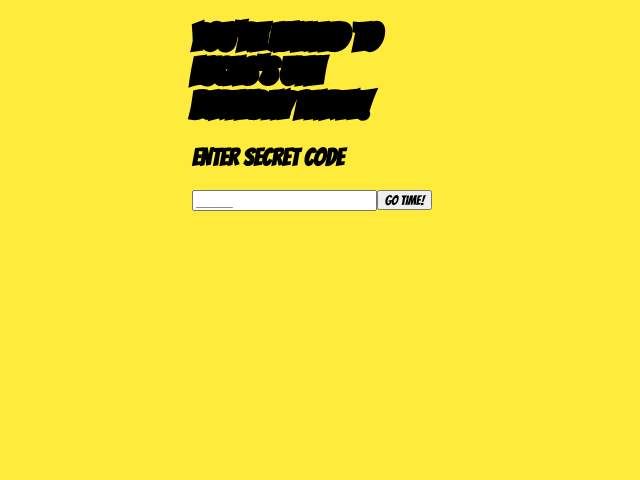
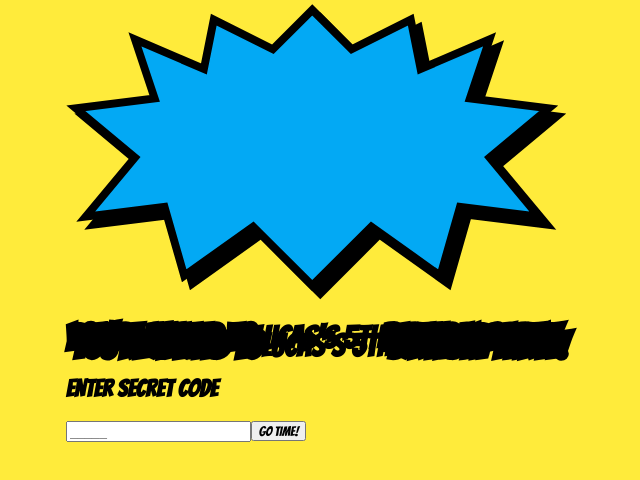
Before and after one commit to mikejm7/hello-world, a Next.js app: page / in a window 1280 px wide. Shown: the top 480 px of the page, without its empty margins (328-968 px from the left). Built offline with nearby package versions, Linux system fonts and the light colour scheme.

Commit message:
Update page.tsx

```diff
--- a/app/page.tsx
+++ b/app/page.tsx
@@ -1,20 +1,33 @@
 'use client';
 import React, { useState, useEffect, useRef } from 'react';
 
-export default function SpideyParty() {
+// Reusable Comic Burst Component
+const ComicBurst = ({ children, color = "#03A9F4" }) => (
+  <div className="burst-wrapper relative flex items-center justify-center">
+    <svg viewBox="0 0 500 300" className="w-full h-auto">
+      <path
+        d="M250,10 L290,50 L350,20 L360,70 L430,40 L410,100 L490,110 L430,160 L480,220 L400,210 L380,280 L310,230 L250,290 L190,230 L120,280 L100,210 L20,220 L70,160 L10,110 L90,100 L70,40 L140,70 L150,20 L210,50 Z"
+        fill={color}
+        stroke="black"
+        strokeWidth="8"
+      />
+    </svg>
+    <div className="absolute inset-0 flex items-center justify-center p-8">
+      {children}
+    </div>
+  </div>
+);
+
+export default function SpideyInvite() {
   const [code, setCode] = useState('');
   const [isUnlocked, setIsUnlocked] = useState(false);
   const [hasRSVPd, setHasRSVPd] = useState(false);
   const [timeLeft, setTimeLeft] = useState({ days: 0, hrs: 0, mins: 0, secs: 0 });
-  const [isThwipping, setIsThwipping] = useState(false);
 
   const intelRef = useRef<HTMLDivElement>(null);
-  const rsvpRef = useRef<HTMLDivElement>(null);
-  const audioRef = useRef<HTMLAudioElement>(null);
-
+  const thwipAudio = useRef<HTMLAudioElement>(null);
   const SECRET_CODE = "SPIDEY6";
 
-  // Countdown Logic
   useEffect(() => {
     const target = new Date("March 27, 2026 14:00:00").getTime();
     const interval = setInterval(() => {
@@ -31,97 +44,86 @@ export default function SpideyParty() {
     return () => clearInterval(interval);
   }, []);
 
-  // Auto-scroll logic
   useEffect(() => {
     if (isUnlocked && intelRef.current) {
-      intelRef.current.scrollIntoView({ behavior: 'smooth', block: 'center' });
+      setTimeout(() => {
+        intelRef.current?.scrollIntoView({ behavior: 'smooth', block: 'center' });
+      }, 300);
     }
   }, [isUnlocked]);
 
   const handleVerify = (e: React.FormEvent) => {
     e.preventDefault();
     if (code.toUpperCase() === SECRET_CODE) {
-      setIsThwipping(true);
-      if (audioRef.current) audioRef.current.play();
-      setTimeout(() => {
+      if (thwipAudio.current) thwipAudio.current.play();
       setIsUnlocked(true);
-        setIsThwipping(false);
-      }, 300);
     } else {
-      alert("THWIP! WRONG CODE!");
+      alert("THWIP! Try again!");
     }
   };
 
   return (
-    <main className="min-h-screen w-full flex flex-col items-center py-10 px-4 space-y-12">
-      <audio ref={audioRef} src="https://www.myinstants.com/media/sounds/thwip.mp3" />
+    <main className="min-h-screen w-full flex flex-col items-center py-8 px-4 space-y-10">
+      <audio ref={thwipAudio} src="https://www.myinstants.com/media/sounds/thwip.mp3" />
 
-      {/* HEADER BURST */}
-      <div className="w-full max-w-xl burst-container flex flex-col items-center justify-center">
-        <h1 className="font-comic text-4xl md:text-6xl text-white text-center leading-none uppercase text-stroke">
-          YOU'RE INVITED TO<br/>
-          <span className="text-black text-5xl md:text-7xl">LUCAS'S 5TH</span><br/>
-          BIRTHDAY PARTY!
+      {/* HEADER */}
+      <ComicBurst>
+        <h1 className="font-comic text-3xl md:text-5xl text-white text-center leading-none uppercase">
+          <span className="text-stroke block">YOU'RE INVITED TO</span>
+          <span className="text-black text-4xl md:text-6xl block mt-1">LUCAS'S 5TH</span>
+          <span className="text-stroke block mt-1">BIRTHDAY PARTY!</span>
         </h1>
-      </div>
+      </ComicBurst>
 
-      {/* CODE ENTRY SECTION */}
-      <div className={`w-full max-w-md flex flex-col items-center relative ${isThwipping ? 'thwip-effect' : ''}`}>
-        <div className="bg-white border-4 border-black p-2 px-6 transform rotate-[-2deg] mb-[-15px] z-20 flex items-center shadow-[4px_4px_0px_black]">
-           <h2 className="font-comic text-2xl text-black">ENTER SECRET CODE</h2>
-        </div>
-
-        <form onSubmit={handleVerify} className="w-full flex flex-col items-center relative">
+      {/* CODE ENTRY */}
+      {!isUnlocked && (
+        <div className="w-full max-w-sm flex flex-col items-center">
+          <h2 className="font-comic text-4xl text-black mb-4 italic">ENTER SECRET CODE</h2>
+          <form onSubmit={handleVerify} className="w-full relative flex flex-col items-center">
             <input
               type="text"
               value={code}
-            disabled={isUnlocked}
               onChange={(e) => setCode(e.target.value)}
-            className="w-full p-4 border-[6px] border-black text-center text-3xl font-bold uppercase bg-white outline-none z-10"
+              className="w-full p-4 border-8 border-black text-center text-4xl font-bold uppercase bg-white shadow-[10px_10px_0px_black] outline-none"
               placeholder="_____"
             />
             <button
               type="submit"
-            className="bg-[#E62429] text-white font-comic text-2xl py-2 px-6 border-4 border-black absolute -bottom-6 right-4 z-30 hover:scale-105 active:scale-95 transition-transform"
+              className="bg-[#E62429] text-white font-comic text-3xl py-2 px-8 border-4 border-black mt-6 shadow-[4px_4px_0px_black] hover:scale-105 active:translate-y-1 transition-all"
             >
               GO TIME!
             </button>
           </form>
         </div>
+      )}
 
-      {/* HIDDEN CONTENT REVEALED */}
+      {/* REVEALED CONTENT */}
       {isUnlocked && (
-        <div ref={intelRef} className="w-full max-w-lg space-y-8 animate-in fade-in slide-in-from-bottom-10 duration-700">
-
-          {/* DATE & LOCATION PANEL */}
-          <div className="bg-[#03A9F4] tilted-panel p-6 text-white text-center">
-            <p className="font-comic text-2xl md:text-3xl uppercase leading-tight">
-              DATE: FRIDAY, MARCH 27 @ 2:00 PM
-            </p>
-            <p className="font-comic text-2xl md:text-3xl uppercase leading-tight mt-2">
-              LOCATION: SPIDEY SECRET BASE HQ
-            </p>
+        <div ref={intelRef} className="w-full max-w-md space-y-10 animate-in zoom-in duration-500">
+          <div className="bg-[#03A9F4] border-8 border-black p-6 text-white text-center shadow-[10px_10px_0px_black] transform rotate-1">
+            <p className="font-comic text-3xl uppercase">DATE: FRIDAY, MARCH 27 @ 2:00 PM</p>
+            <p className="font-comic text-3xl uppercase mt-4">LOCATION: SPIDEY SECRET BASE HQ</p>
           </div>
 
           {!hasRSVPd ? (
-            <div className="bg-[#E62429] tilted-panel p-6 transform rotate-[1.5deg]">
-              <h3 className="font-comic text-3xl text-[#FFEB3B] text-center mb-6 italic underline uppercase">MISSION INTEL UNLOCKED!</h3>
+            <div className="bg-[#E62429] border-8 border-black p-6 shadow-[10px_10px_0px_black] transform -rotate-1">
+              <h3 className="font-comic text-4xl text-[#FFEB3B] text-center mb-6 underline">MISSION INTEL!</h3>
               <form action="https://formspree.io/f/YOUR_ID_HERE" method="POST" onSubmit={() => setHasRSVPd(true)} className="space-y-4">
-                <input type="text" name="hero" placeholder="HERO NAME" required className="w-full p-3 border-4 border-black font-bold uppercase" />
-                <input type="number" name="guests" placeholder="GUEST COUNT" required className="w-full p-3 border-4 border-black font-bold uppercase" />
-                <button type="submit" className="w-full bg-[#FFEB3B] text-black font-comic text-4xl py-3 border-4 border-black shadow-[6px_6px_0px_black] active:translate-x-1 active:translate-y-1 active:shadow-none transition-all">
+                <input type="text" name="hero" placeholder="HERO NAME" required className="w-full p-4 border-4 border-black font-bold uppercase text-center" />
+                <input type="number" name="guests" placeholder="GUESTS" required className="w-full p-4 border-4 border-black font-bold uppercase text-center" />
+                <button type="submit" className="w-full bg-[#FFEB3B] text-black font-comic text-4xl py-4 border-4 border-black shadow-[6px_6px_0px_black]">
                   SEND RSVP
                 </button>
               </form>
             </div>
           ) : (
-            <div className="bg-white tilted-panel p-8 text-center border-black">
-              <h3 className="font-comic text-4xl text-[#E62429] mb-6 uppercase">MISSION STARTS IN:</h3>
+            <div className="bg-white border-8 border-black p-8 text-center shadow-[10px_10px_0px_black]">
+              <h3 className="font-comic text-5xl text-[#E62429] mb-6">LAUNCHING IN:</h3>
               <div className="grid grid-cols-4 gap-2">
                 {Object.entries(timeLeft).map(([label, val]) => (
-                  <div key={label} className="flex flex-col bg-[#FFEB3B] border-4 border-black p-2">
-                    <span className="font-comic text-3xl">{val}</span>
-                    <span className="text-[10px] font-black uppercase">{label}</span>
+                  <div key={label} className="flex flex-col bg-yellow-400 border-4 border-black p-2">
+                    <span className="font-comic text-3xl text-black">{val}</span>
+                    <span className="text-[10px] font-black uppercase text-black">{label}</span>
                   </div>
                 ))}
               </div>
```
Lines whose indentation alone changed are shown as unchanged.
